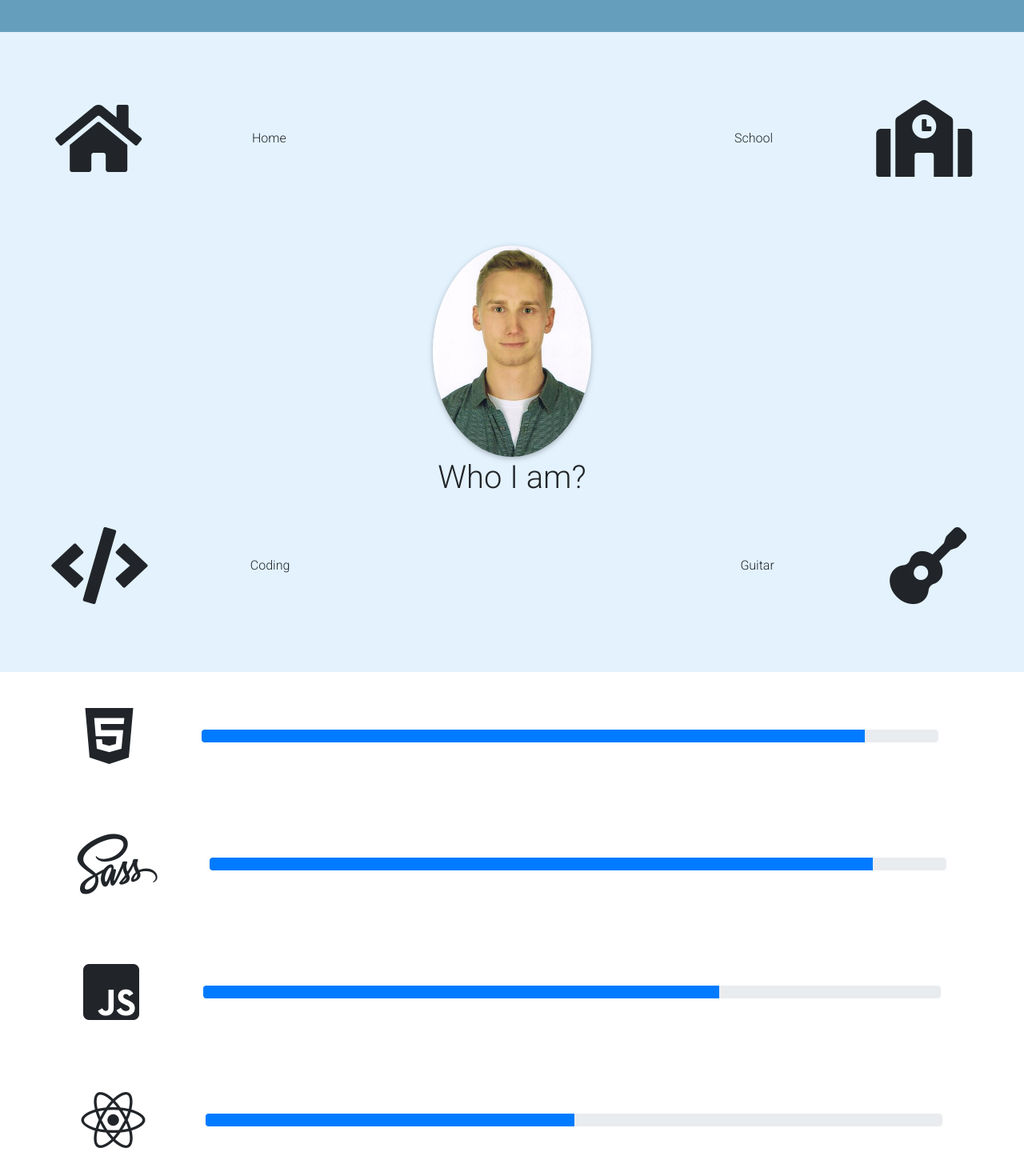
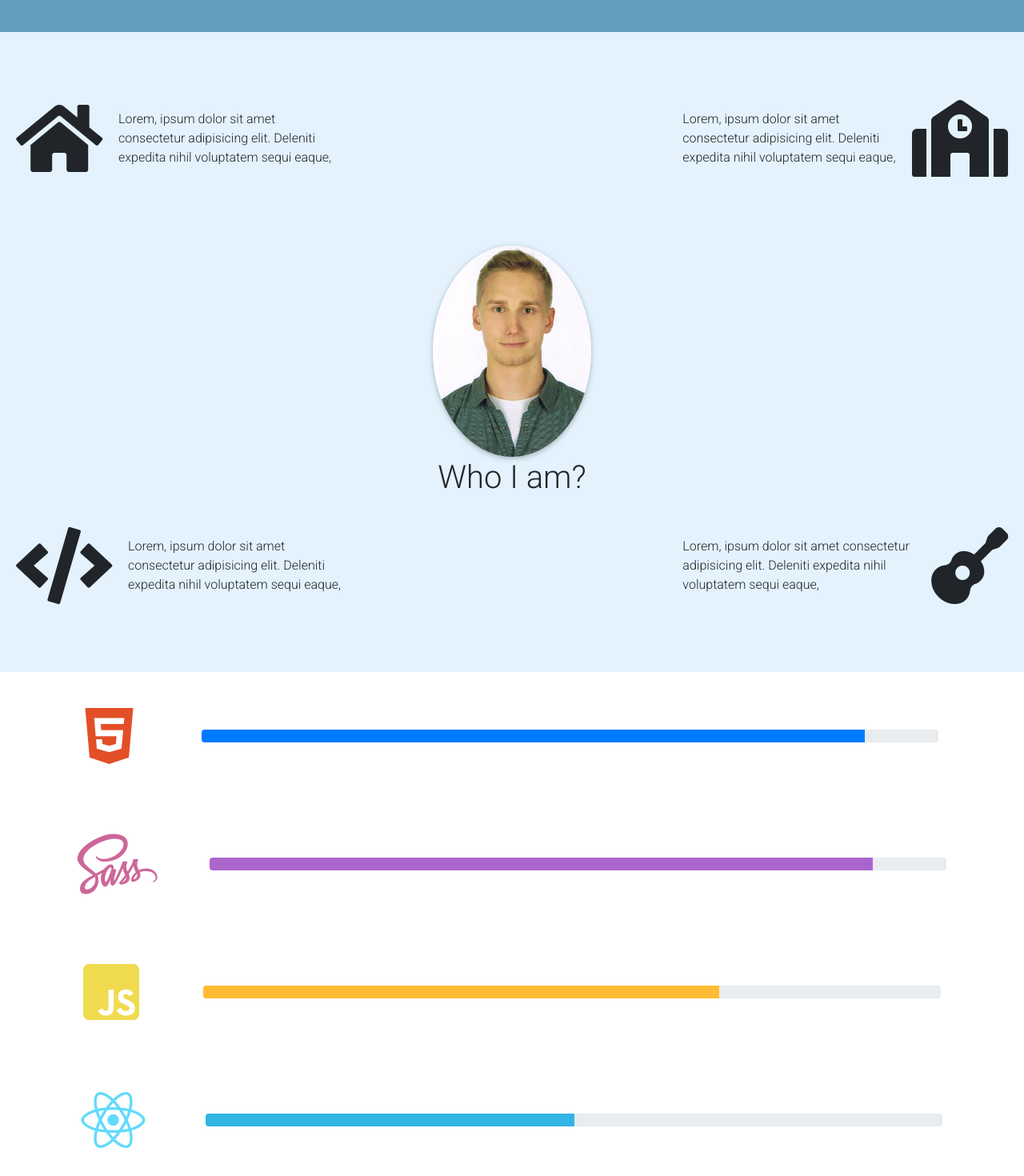
Before and after one commit to ZajoncM/portfolio, a React (Create React App) app: page / in a window 1280 px wide. Shown: the part 760-2230 px from the top of the page at 80% size. Built offline with nearby package versions, Linux system fonts and the light colour scheme.

Commit message:
styling skill,about and project

```diff
--- a/src/css/Main.css
+++ /dev/null
@@ -1,89 +0,0 @@
-.page {
-  display: -webkit-box;
-  display: -ms-flexbox;
-  display: flex;
-  -webkit-box-orient: vertical;
-  -webkit-box-direction: normal;
-      -ms-flex-direction: column;
-          flex-direction: column;
-}
-
-.header {
-  -ms-flex-preferred-size: 100vh;
-      flex-basis: 100vh;
-  background-image: -webkit-gradient(linear, left top, left bottom, from(#b3e5fc), color-stop(#659ebc), to(#659ebc));
-  background-image: linear-gradient(#b3e5fc, #659ebc, #659ebc);
-  display: -webkit-box;
-  display: -ms-flexbox;
-  display: flex;
-  -webkit-box-align: center;
-      -ms-flex-align: center;
-          align-items: center;
-  -webkit-box-pack: center;
-      -ms-flex-pack: center;
-          justify-content: center;
-}
-
-.header__title {
-  line-height: 0.7;
-}
-
-.header__greeting {
-  text-align: left;
-  font-size: 5rem;
-  font-weight: bold;
-  line-height: 0.6;
-}
-
-@media (min-width: 768px) {
-  .header__greeting {
-    font-size: 9rem;
-  }
-}
-
-.header__name {
-  text-align: right;
-  font-size: 4rem;
-  font-weight: bold;
-  line-height: 0.8;
-}
-
-@media (min-width: 768px) {
-  .header__name {
-    font-size: 5rem;
-  }
-}
-
-.header__proffesion {
-  text-align: left;
-  font-size: 4rem;
-  line-height: 0.8;
-}
-
-@media (min-width: 768px) {
-  .header__proffesion {
-    font-size: 5rem;
-  }
-}
-
-.about {
-  -ms-flex-preferred-size: 100vh;
-      flex-basis: 100vh;
-  background-color: #e3f2fd;
-}
-
-.skill {
-  -ms-flex-preferred-size: 100vh;
-      flex-basis: 100vh;
-}
-
-.project {
-  -ms-flex-preferred-size: 100vh;
-      flex-basis: 100vh;
-}
-
-.contact {
-  -ms-flex-preferred-size: 100vh;
-      flex-basis: 100vh;
-}
-/*# sourceMappingURL=Main.css.map */
--- a/src/pages/About.js
+++ b/src/pages/About.js
@@ -5,10 +5,16 @@ const About = () => {
     <>
       <div className="about__home">
         <i class="fas fa-home" />
-        <span className="about__home-text">Home</span>
+        <span className="about__home-text">
+          Lorem, ipsum dolor sit amet consectetur adipisicing elit. Deleniti
+          expedita nihil voluptatem sequi eaque,
+        </span>
       </div>
       <div className="about__school">
-        <span className="about__school-text">School</span>
+        <span className="about__school-text">
+          Lorem, ipsum dolor sit amet consectetur adipisicing elit. Deleniti
+          expedita nihil voluptatem sequi eaque,
+        </span>
         <i class="fas fa-school" />
       </div>
       <img
@@ -20,10 +26,16 @@ const About = () => {
 
       <div className="about__code">
         <i class="fas fa-code " />
-        <span className="about__code-text">Coding</span>
+        <span className="about__code-text">
+          Lorem, ipsum dolor sit amet consectetur adipisicing elit. Deleniti
+          expedita nihil voluptatem sequi eaque,
+        </span>
       </div>
       <div className="about__guitar">
-        <span className="about__guitar-text">Guitar</span>
+        <span className="about__guitar-text">
+          Lorem, ipsum dolor sit amet consectetur adipisicing elit. Deleniti
+          expedita nihil voluptatem sequi eaque,
+        </span>
         <i class="fas fa-guitar " />
       </div>
     </>
--- a/src/pages/Project.js
+++ b/src/pages/Project.js
@@ -1,7 +1,58 @@
 import React from "react";
-
+import {
+  MDBCarousel,
+  MDBCarouselInner,
+  MDBCarouselCaption,
+  MDBCarouselItem,
+  MDBView,
+  MDBBtn,
+  MDBMask,
+  MDBContainer
+} from "mdbreact";
 const Project = () => {
-  return <div>Project</div>;
+  return (
+    <MDBContainer fluid>
+      <MDBCarousel
+        activeItem={1}
+        length={2}
+        showControls={true}
+        showIndicators={true}
+        className="z-depth-1"
+      >
+        <MDBCarouselInner>
+          <MDBCarouselItem itemId="1">
+            <MDBView>
+              <div className="project__github">
+                <i class="fab fa-github" />
+                <span className="project__github-text">Portfolio project</span>
+              </div>
+              <MDBMask overlay="black-light" />
+            </MDBView>
+            <MDBCarouselCaption>
+              <MDBBtn
+                outline
+                href="https://github.com/ZajoncM/portfolio"
+                target="_blank"
+                color="white"
+              >
+                Check it
+              </MDBBtn>
+            </MDBCarouselCaption>
+          </MDBCarouselItem>
+          <MDBCarouselItem itemId="2">
+            <MDBView>
+              <div className="project__coming-soon">
+                <span className="project__coming-soon-text">
+                  Coming soon...
+                </span>
+              </div>
+              <MDBMask overlay="black-strong" />
+            </MDBView>
+          </MDBCarouselItem>
+        </MDBCarouselInner>
+      </MDBCarousel>
+    </MDBContainer>
+  );
 };
 
 export default Project;
--- a/src/pages/Skill.js
+++ b/src/pages/Skill.js
@@ -9,19 +9,19 @@ const Skill = () => {
       </div>
       <div className="skill__css-sass">
         <i class="fab fa-sass" />
-        <MDBProgress value={90} className="my-2" />
+        <MDBProgress value={90} className="my-2" color="secondary" />
       </div>
       <div className="skill__javascript">
         <i class="fab fa-js-square" />
-        <MDBProgress value={70} className="my-2" />
+        <MDBProgress value={70} className="my-2" color="warning" />
       </div>
       <div className="skill__react">
         <i class="fab fa-react" />
-        <MDBProgress value={50} className="my-2" />
+        <MDBProgress value={50} className="my-2" color="info" />
       </div>
       <div className="skill__nodeJS">
         <i class="fab fa-node-js" />
-        <MDBProgress value={25} className="my-2" />
+        <MDBProgress value={25} className="my-2" color="success" />
       </div>
     </>
   );
--- a/src/sass/_About.scss
+++ b/src/sass/_About.scss
@@ -2,51 +2,101 @@
   flex-basis: 100vh;
   background-color: #e3f2fd;
   display: grid;
-  grid-template-columns: 1fr 1fr 1fr;
-  grid-template-rows: 1fr 1fr 1fr;
-
+  grid-template-columns: 1fr 1fr;
+  grid-template-rows: 1fr 1fr 1fr 1fr;
+  @media (min-width: 768px) {
+    grid-template-columns: 1fr 1fr 1fr;
+    grid-template-rows: 1fr 1fr 1fr;
+  }
   &__image {
     max-height: 33vh;
-
+    display: none;
     justify-self: center;
-    grid-column: 2 / span 1;
-    grid-row: 2 / span 1;
+    @media (min-width: 768px) {
+      display: block;
+      grid-column: 2 / span 1;
+      grid-row: 2 / span 1;
+    }
   }
   &__title {
-    grid-column: 2 / span 1;
-    grid-row: 3 / span 1;
+    display: none;
     text-align: center;
+    @media (min-width: 768px) {
+      display: block;
+      grid-column: 2 / span 1;
+      grid-row: 3 / span 1;
+    }
   }
   &__home {
-    grid-column: 1 / span 1;
+    grid-column: 1 / span 2;
     grid-row: 1 / span 1;
     display: flex;
+    padding-left: 20px;
     justify-content: space-around;
     align-items: center;
+    @media (min-width: 768px) {
+      grid-column: 1 / span 1;
+      grid-row: 1 / span 1;
+    }
+
+    &-text {
+      max-width: 80%;
+      padding-left: 20px;
+    }
   }
   &__school {
-    grid-column: 3 / span 1;
-    grid-row: 1 / span 1;
+    grid-column: 1 / span 2;
+    grid-row: 2 / span 1;
     display: flex;
+    padding-right: 20px;
     justify-content: space-around;
     align-items: center;
+    @media (min-width: 768px) {
+      grid-column: 3 / span 1;
+      grid-row: 1 / span 1;
+    }
+    &-text {
+      max-width: 80%;
+      padding-right: 20px;
+    }
   }
   &__code {
-    grid-column: 1 / span 1;
+    grid-column: 1 / span 2;
     grid-row: 3 / span 1;
     display: flex;
+    padding-left: 20px;
     justify-content: space-around;
     align-items: center;
+    @media (min-width: 768px) {
+      grid-column: 1 / span 1;
+      grid-row: 3 / span 1;
+    }
+    &-text {
+      max-width: 80%;
+      padding-left: 20px;
+    }
   }
   &__guitar {
-    grid-column: 3 / span 1;
-    grid-row: 3 / span 1;
+    grid-column: 1 / span 2;
+    grid-row: 4 / span 1;
     display: flex;
+    padding-right: 20px;
     justify-content: space-around;
     align-items: center;
+    @media (min-width: 768px) {
+      grid-column: 3 / span 1;
+      grid-row: 3 / span 1;
+    }
+    &-text {
+      max-width: 80%;
+      padding-right: 20px;
+    }
   }
 
   & .fas {
-    font-size: 6rem;
+    font-size: 2rem;
+    @media (min-width: 768px) {
+      font-size: 6rem;
+    }
   }
 }
--- a/src/sass/_Contact.scss
+++ b/src/sass/_Contact.scss
@@ -1,3 +1,3 @@
 .contact {
-  flex-basis: 100vh;
+  flex-basis: 50vh;
 }
--- a/src/sass/_Project.scss
+++ b/src/sass/_Project.scss
@@ -1,3 +1,49 @@
 .project {
   flex-basis: 100vh;
+
+  &__github {
+    height: 100%;
+    display: flex;
+    flex-direction: column;
+    justify-content: center;
+    align-items: center;
+    background-color: black;
+
+    &-text {
+      font-size: 2rem;
+      color: white;
+    }
+  }
+  &__coming-soon {
+    height: 100%;
+    display: flex;
+    flex-direction: column;
+    justify-content: center;
+    align-items: center;
+    background-color: black;
+    &-text {
+      font-size: 2rem;
+      color: white;
+    }
+  }
+
+  & .fab {
+    font-size: 10rem;
+    color: white;
+  }
 }
+
+.container-fluid {
+  padding: 0 !important;
+  height: 100%;
+}
+
+.carousel {
+  height: 100%;
+}
+.carousel-item {
+  height: 100%;
+}
+.view {
+  height: 100%;
+}
--- a/src/sass/_Skill.scss
+++ b/src/sass/_Skill.scss
@@ -4,6 +4,8 @@
   flex-direction: column;
   justify-content: space-around;
   padding: 0 5vw;
+  @media (min-width: 768px) {
+  }
   &__html {
     display: flex;
     justify-content: space-around;
@@ -35,6 +37,25 @@
   }
 
   & .fab {
-    font-size: 5rem;
+    font-size: 2rem;
+    @media (min-width: 768px) {
+      font-size: 5rem;
+    }
+
+    &.fa-html5 {
+      color: #e34f26;
+    }
+    &.fa-sass {
+      color: #cd6799;
+    }
+    &.fa-js-square {
+      color: #f0db4f;
+    }
+    &.fa-react {
+      color: #61dafb;
+    }
+    &.fa-node-js {
+      color: #8cc84b;
+    }
   }
 }
```
Also changed, not shown: 1 other file (tests, documents, lock files or other folders).
